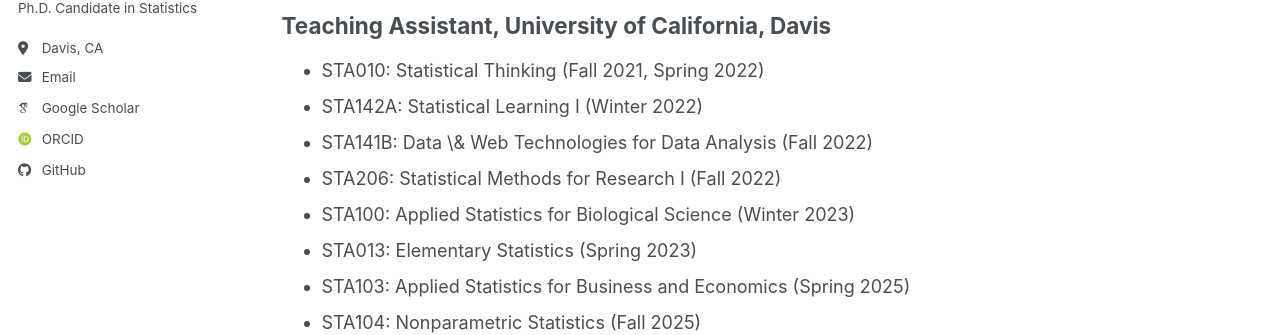
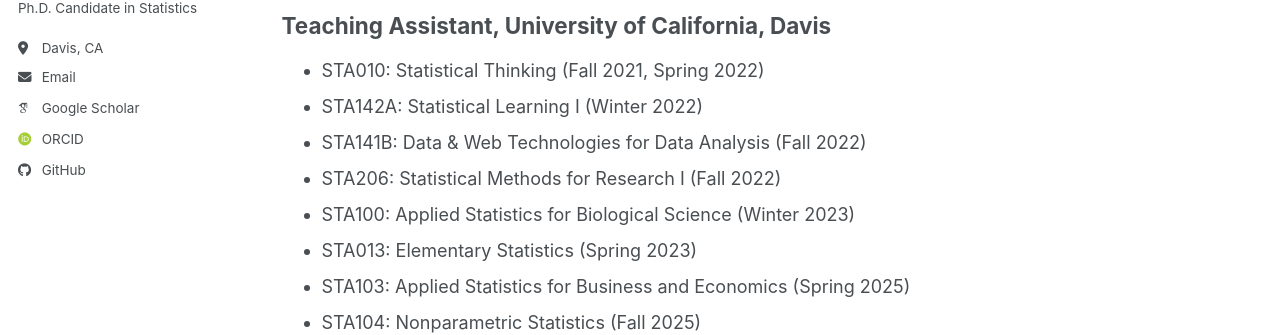
Before and after one commit to wookyeongSong/wookyeongsong.github.io, a Jekyll site: the page built from _pages/teaching.md, in a window 1280 px wide. Shown: the part 277-612 px from the top of the page. Built offline with Jekyll 4.4.1, drawn with Linux system fonts in a browser that asks for light colours; some web fonts are replaced; a script bundle is joined from its source files by our own code; library files that are not in the unit come from our copies.

```diff
--- a/_pages/teaching.md
+++ b/_pages/teaching.md
@@ -14,7 +14,7 @@ author_profile: true
 
 - STA010: Statistical Thinking (Fall 2021, Spring 2022)
 - STA142A: Statistical Learning I (Winter 2022)
-- STA141B: Data \& Web Technologies for Data Analysis (Fall 2022)
+- STA141B: Data & Web Technologies for Data Analysis (Fall 2022)
 - STA206: Statistical Methods for Research I (Fall 2022)
 - STA100: Applied Statistics for Biological Science (Winter 2023)
 - STA013: Elementary Statistics (Spring 2023)
```
